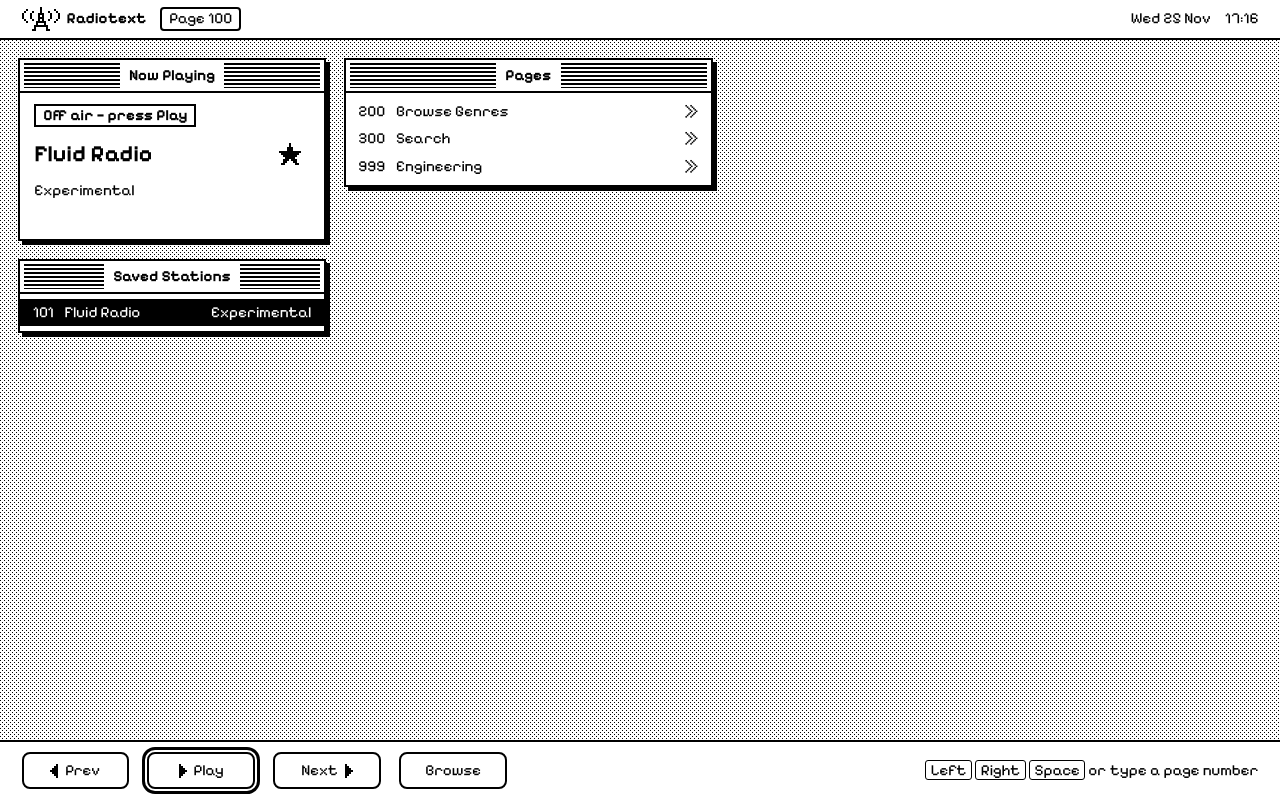
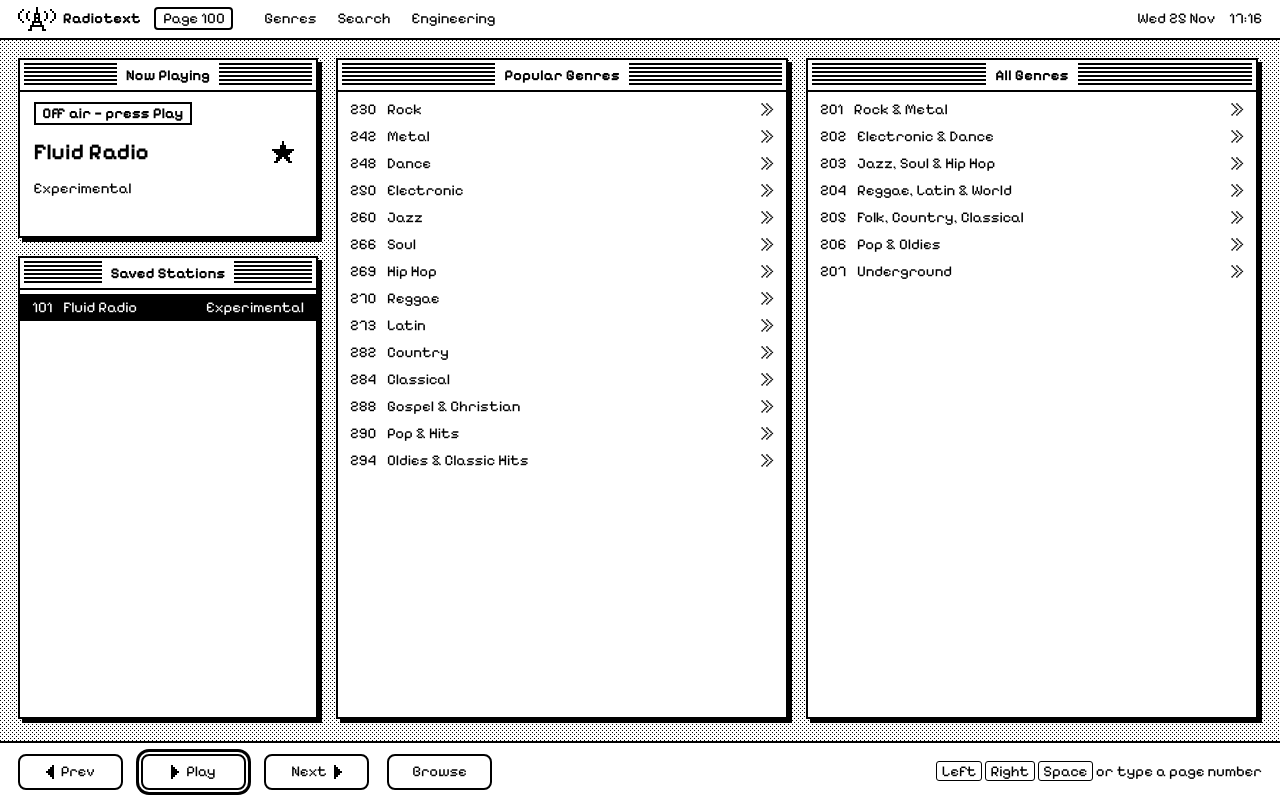
Before and after one commit to natanforestree/radiotext, a website with bundled scripts: page index.html in a window 1280 px wide. Built offline with nearby package versions, Linux system fonts and the light colour scheme.

Commit message:
Desktop that fits any screen: full-height panes, light, genre lists on home
The first one-bit desktop followed dark mode (the dither on black read
as static) and left small windows floating in a corner of a wide
screen. Now:

- Wide screens stay white; a phone set to dark still swaps the colours.
- The wide layout needs 760px by 500px, so a phone on its side keeps the
  phone layout. Sizes are CSS pixels, so display scaling counts.
- Panes run the full height and centre at 100em, and long lists scroll
  inside their window, keeping the subpage keys in view. Under 900px
  the genre lists stack; under 1000px the shortcut hint gives way.
- Type follows width and height (15-28px, whole pixels), a little
  larger in the two-column range.
- Home on a wide screen opens on the genre lists, and a top-bar menu
  goes to Genres, Search and Engineering, marking where you are.

Co-Authored-By: Claude Opus 5.5 <noreply@anthropic.com>

```diff
--- a/index.html
+++ b/index.html
@@ -4,7 +4,7 @@
 <meta charset="utf-8">
 <meta name="viewport" content="width=device-width, initial-scale=1, viewport-fit=cover">
 <meta name="theme-color" content="#ffffff" media="(prefers-color-scheme: light)">
-<meta name="theme-color" content="#000000" media="(prefers-color-scheme: dark)">
+<meta name="theme-color" content="#000000" media="(prefers-color-scheme: dark) and (max-width: 759.98px), (prefers-color-scheme: dark) and (max-height: 499.98px)">
 <meta name="color-scheme" content="light dark">
 <!-- SomaFM's stream servers answer 403 to any Referer they don't know, the site's own included. -->
 <meta name="referrer" content="no-referrer">
--- a/js/main.js
+++ b/js/main.js
@@ -62,9 +62,9 @@ const liveArgs = () => ({ station: player.state.station, kind: player.state.kind
 
 // ---- Rendering ----
 
-// A wide screen (the same width as in styles.css) puts the saved stations beside the page, and
-// gets more stations per subpage.
-const wide = matchMedia('(min-width: 760px)');
+// A wide screen (the same test as in styles.css) puts the saved stations beside the page, and
+// gets more stations per subpage. A short one (a phone on its side) keeps the phone layout.
+const wide = matchMedia('(min-width: 760px) and (min-height: 500px)');
 const perPage = () => (wide.matches ? PER_PAGE_WIDE : PER_PAGE);
 
 /** The page itself: the right-hand window(s) on a wide screen, the whole page on a phone. */
@@ -493,7 +493,10 @@ function onClick(e) {
 pageEl.addEventListener('click', onClick);
 keysEl.addEventListener('click', onClick);
 hdr.addEventListener('click', (e) => {
-  if (e.target instanceof Element && e.target.closest('[data-pad]')) setPad(!padOpen);
+  const el = e.target instanceof Element ? e.target.closest('button') : null;
+  if (!el) return;
+  if (el.hasAttribute('data-pad')) setPad(!padOpen);
+  else if (el.dataset.page) goTo(Number(el.dataset.page)); // the wide-screen menu
 });
 padEl.addEventListener('click', (e) => {
   const el = e.target instanceof Element ? e.target.closest('button') : null;
--- a/js/render.js
+++ b/js/render.js
@@ -56,11 +56,19 @@ function indexRow({ n, label, tag, attrs, cur = false, here = false }) {
     + `<span class="n">${n}</span><span class="nm">${label}</span><span class="t">${tag}</span></button></li>`;
 }
 
-/** The top bar. The page number is a button: it opens the keypad for typing a page number. */
+/** The top bar menu, shown on a wide screen: the pages the phone reaches from home. */
+const MENU = [[200, 'Genres'], [300, 'Search'], [999, 'Engineering']];
+
+/** The top bar. The page number is a button: it opens the keypad for typing a page number. On a
+ *  wide screen a menu follows it, with the part of the radio you're in marked. */
 export function renderHeader(page, now, { padOpen = false } = {}) {
+  const n = Number(page);
+  const area = n >= 200 && n < 300 ? 200 : n;
+  const menu = MENU.map(([p, label]) => `<button class="mi${area === p ? ' on' : ''}" data-page="${p}"`
+    + `${area === p ? ' aria-current="page"' : ''}>${label}</button>`).join('');
   return `<span class="app">${MAST}<span>Radiotext</span></span>`
     + `<button class="pg${padOpen ? ' on' : ''}" data-pad aria-label="Type a page number" aria-expanded="${padOpen}">`
-    + `Page ${escapeHtml(page)}</button><span class="sp"></span>`
+    + `Page ${escapeHtml(page)}</button><nav class="menu" aria-label="Pages">${menu}</nav><span class="sp"></span>`
     + `<span class="dt">${DAYS[now.getDay()]} ${now.getDate()} ${MONTHS[now.getMonth()]}</span>`
     + `<span class="clk">${pad2(now.getHours())}:${pad2(now.getMinutes())}</span>`;
 }
@@ -148,7 +156,8 @@ export function renderHome({ onAir, saved, currentUuid }) {
   return renderDesk({
     home: true,
     rail: renderRail({ onAir, saved, currentUuid }),
-    main: win('Pages', `<ul class="wbody idx links">${links}</ul>`, 'pages'),
+    main: win('Pages', `<ul class="wbody idx links">${links}</ul>`, 'pages')
+      + genresWindows({ genres: GENRES, sections: SECTIONS, featured: FEATURED, scroll: 'home', cls: 'wide-only' }),
   });
 }
 
@@ -160,10 +169,10 @@ function pageRows(items, { here = 0, scroll = '' } = {}) {
   return `<ul class="wbody idx genres"${scroll ? ` data-scroll="${scroll}"` : ''}>${rows}</ul>`;
 }
 
-function genresWindows({ genres, sections, featured, status = '', here = 0, scroll }) {
+function genresWindows({ genres, sections, featured, status = '', here = 0, scroll, cls = '' }) {
   const popular = featured.map((n) => genres.find((g) => g.page === n)).filter(Boolean);
-  return win('Popular Genres', status + pageRows(popular, { here, scroll: `${scroll}:pop` }))
-    + win('All Genres', pageRows(sections, { here, scroll: `${scroll}:all` }));
+  return win('Popular Genres', status + pageRows(popular, { here, scroll: `${scroll}:pop` }), cls)
+    + win('All Genres', pageRows(sections, { here, scroll: `${scroll}:all` }), cls);
 }
 
 /** Page 200: the popular genres, then every section's index page. */
--- a/styles.css
+++ b/styles.css
@@ -1,7 +1,7 @@
 /* Radiotext: the one-bit look.
    Black and white only: windows with striped title bars on a dithered desktop, and inverse video
-   for what's playing. A phone gets one column of windows; a wide screen (760px and up, the same
-   width as in js/main.js) gets the saved stations, the index one level up and the page side by
+   for what's playing. A phone gets one column of windows; a wide screen (760px wide and 500px
+   tall and up, the same test as in js/main.js) gets the saved stations, the index one level up and the page side by
    side, each list scrolling in its own window. Dark mode swaps the two colours. No motion. */
 
 @font-face {
@@ -18,7 +18,9 @@
   --tap: 44px;  /* smallest tappable row */
   color-scheme: light;
 }
-@media (prefers-color-scheme: dark) {
+/* A phone set to dark swaps the colours (the car at night). A wide screen stays white: the dither
+   on black reads as static there. */
+@media (prefers-color-scheme: dark) and (max-width: 759.98px), (prefers-color-scheme: dark) and (max-height: 499.98px) {
   :root { --paper: #000000; --ink: #ffffff; color-scheme: dark; }
 }
 
@@ -86,7 +88,9 @@ kbd { font: inherit; padding: 0 .3em; border: 1px solid currentColor; border-rad
 #hdr .app { display: flex; align-items: center; gap: .45em; font-weight: 700; }
 #hdr .app svg { display: block; width: auto; height: 24px; height: round(nearest, 1.3em, 12px); }
 #hdr .sp { flex: 1; }
-#hdr .dt { display: none; }
+#hdr .dt, #hdr .menu { display: none; }
+#hdr .mi { padding: 0 .55em; border-radius: 4px; }
+#hdr .mi.on, #hdr .mi:active { background: var(--ink); color: var(--paper); }
 
 /* The page number is a key: tap it to type a page. Its tap area is bigger than it looks. */
 #hdr .pg {
@@ -147,6 +151,8 @@ kbd { font: inherit; padding: 0 .3em; border: 1px solid currentColor; border-rad
 }
 .win > .tbar + * { border-top: 2px solid var(--ink); }
 .wbody { flex: 1 1 auto; min-height: 0; }
+/* Home on a wide screen opens on the genre lists; a phone has the Pages window instead. */
+.wide-only { display: none; }
 
 /* ---- Lamps: the player state ---- */
 
@@ -290,7 +296,7 @@ kbd { font: inherit; padding: 0 .3em; border: 1px solid currentColor; border-rad
 .btn:active { background: var(--ink); color: var(--paper); }
 .btn:disabled { visibility: hidden; }
 @media (hover: hover) {
-  .btn:hover, #hdr .pg:hover { background: var(--ink); color: var(--paper); }
+  .btn:hover, #hdr .pg:hover, #hdr .mi:hover { background: var(--ink); color: var(--paper); }
 }
 
 /* ---- Subpages, messages, search ---- */
@@ -355,14 +361,20 @@ kbd { font: inherit; padding: 0 .3em; border: 1px solid currentColor; border-rad
 .pk { min-height: 52px; font-size: 1.15em; }
 .pk.op { font-size: 1em; }
 
-/* ---- Wide screens: one screen tall, the windows side by side, the type growing with it ---- */
+/* ---- Wide screens: one screen tall, full-height panes side by side, centred, the type growing
+   with the window (in whole pixels, as far as the browser can) ---- */
 
-@media (min-width: 760px) {
-  body { font-size: clamp(15px, min(1.2vw, 2.1vh), 28px); }
+@media (min-width: 760px) and (min-height: 500px) {
+  body {
+    font-size: clamp(15px, min(1.2vw, 2.35vh), 28px);
+    font-size: round(nearest, clamp(15px, min(1.2vw, 2.35vh), 28px), 1px);
+  }
 
   #screen { height: 100vh; height: 100dvh; min-height: 0; overflow: hidden; }
-  #hdr { padding-left: 1.4em; padding-right: 1.4em; }
+  /* The bars run edge to edge; what's on them lines up with the panes below. */
+  #hdr, #fastext, .pad { padding-left: max(1.2em, calc((100% - 100em) / 2)); padding-right: max(1.2em, calc((100% - 100em) / 2)); }
   #hdr .dt { display: inline; }
+  #hdr .menu { display: flex; gap: .3em; margin-left: .6em; }
 
   #page {
     --gap: 1.2em;
@@ -370,20 +382,16 @@ kbd { font: inherit; padding: 0 .3em; border: 1px solid currentColor; border-rad
     overflow: hidden;
     padding: var(--gap) calc(var(--gap) + 4px) calc(var(--gap) + 4px) var(--gap);
   }
-  .desk { flex-direction: row; height: 100%; }
+  .desk { flex-direction: row; height: 100%; max-width: 100em; margin-inline: auto; }
   .rail { display: flex; flex: 0 0 20em; }
-  .rail > .win, .idxcol > .win { flex: 0 1 auto; }
   .rail > .air { flex: none; }
-  .main {
-    flex: 1 1 0;
-    flex-flow: row wrap;
-    align-items: flex-start;
-    align-content: flex-start;
-    overflow-y: auto;
-    padding: 0 4px 4px 0;
-  }
-  .main > .win { flex: 1 1 20em; max-height: 100%; }
-  .desk.home .main > .win { flex: 0 1 24em; }
+  .rail > .saved-win, .idxcol > .win { flex: 1 1 auto; }
+  /* Every window here is exactly the column's height; a long list scrolls inside its window, so
+     the subpage keys at its foot stay in view. Two windows (the genre lists) sit side by side. */
+  .main { flex: 1 1 0; flex-direction: row; align-items: stretch; }
+  .main > .win { flex: 1 1 0; }
+  .wide-only { display: flex; }
+  .desk.home .pages { display: none; }
   .wbody { overflow-y: auto; scrollbar-width: thin; scrollbar-color: var(--ink) var(--paper); }
 
   /* Now Playing is always in view, so the status line isn't needed. */
@@ -414,22 +422,37 @@ kbd { font: inherit; padding: 0 .3em; border: 1px solid currentColor; border-rad
   .st .nm { overflow: hidden; text-overflow: ellipsis; }
   .st .meta { display: contents; font-size: 1em; }
 
-  #fastext { display: flex; align-items: center; gap: 1.2em; padding: .7em 1.4em calc(.7em + env(safe-area-inset-bottom)); }
+  #fastext { display: flex; align-items: center; gap: 1.2em; padding-top: .7em; padding-bottom: calc(.7em + env(safe-area-inset-bottom)); }
   .fk { min-width: 7em; min-height: 2.4em; }
   #fastext .hint { display: block; margin-left: auto; white-space: nowrap; }
 
-  .pad { display: flex; align-items: center; gap: 1.2em; padding: .7em 1.4em; }
+  .pad { display: flex; align-items: center; gap: 1.2em; padding-top: .7em; padding-bottom: .7em; }
   .pad-show { min-width: 6.5em; min-height: 2.4em; }
   .pad-keys { display: flex; flex-wrap: wrap; gap: .6em; }
   .pk { min-height: 2.4em; min-width: 2.6em; }
 }
 
+/* Two columns (up to 1200px): the type can grow a little more with the width. Under 900px the
+   genre lists stack instead of sitting side by side, and the shortcut hint makes room for the keys. */
+@media (min-width: 760px) and (max-width: 1199.98px) and (min-height: 500px) {
+  body {
+    font-size: clamp(15px, min(1.5vw, 2.35vh), 28px);
+    font-size: round(nearest, clamp(15px, min(1.5vw, 2.35vh), 28px), 1px);
+  }
+}
+@media (min-width: 760px) and (max-width: 999.98px) and (min-height: 500px) {
+  #fastext .hint { display: none; }
+}
+@media (min-width: 760px) and (max-width: 899.98px) and (min-height: 500px) {
+  .main { flex-direction: column; }
+}
+
 /* A touch screen keeps rows big enough for a finger. */
-@media (min-width: 760px) and (pointer: coarse) {
+@media (min-width: 760px) and (min-height: 500px) and (pointer: coarse) {
   .row, .star { min-height: var(--tap); }
 }
 
 /* Room for the index one level up, between the saved stations and the page. */
-@media (min-width: 1200px) {
-  .desk.has-idx .idxcol { display: flex; flex: 0 0 15em; }
+@media (min-width: 1200px) and (min-height: 500px) {
+  .desk.has-idx .idxcol { display: flex; flex: 0 0 17em; }
 }
```
Also changed, not shown: test/render.test.js (+13 -0 lines), README.md.
